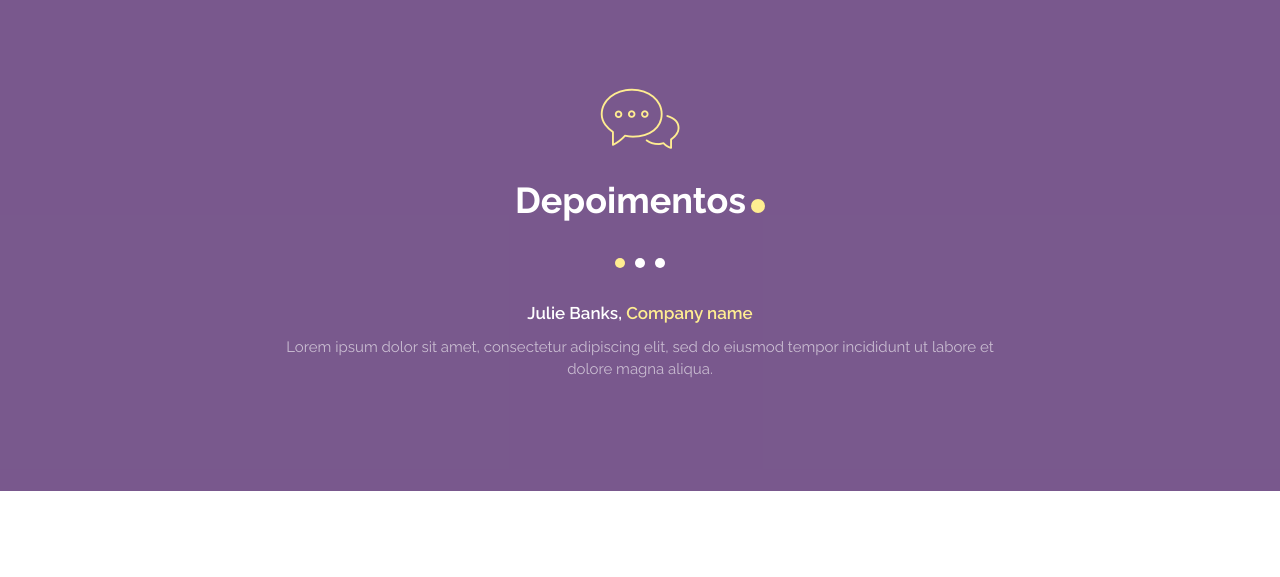
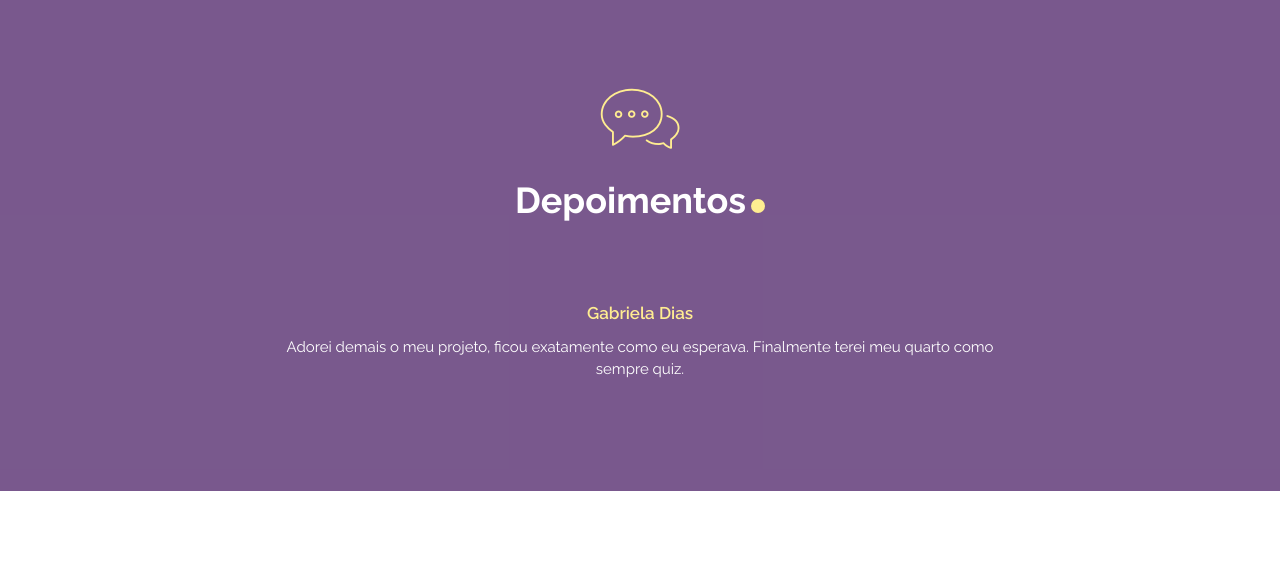
Before and after one commit to franklindias/designon, a Django app: page / in a window 1280 px wide. Shown: the part 1564-2141 px from the top of the page. Run offline with Django 3.2, Linux system fonts and the light colour scheme; some libraries are stand-ins or nearby versions.

Commit message:
depoimentos gabriela

```diff
--- a/designon/core/templates/index.html
+++ b/designon/core/templates/index.html
@@ -207,31 +207,14 @@ type="text/javascript";e.parentNode.insertBefore($,e)})(document,"script");
 	  				</header>
   				</div>
 				<div class="review-carousel carousel">
+
+
 					<div class="review carousel-item">
 						<div class="col-md-8 col-md-offset-2">
 							<h3 class="review-author">
-								Julie Banks,
-								<span class="text-yellow">Company name</span>
+								<span class="text-yellow">Gabriela Dias</span>
 							</h3>
-  							<p class="text-muted">Lorem ipsum dolor sit amet, consectetur adipiscing elit, sed do eiusmod tempor 		   incididunt ut labore et dolore magna aliqua.</p>
-						</div>
-					</div>
-					<div class="review carousel-item">
-						<div class="col-md-8 col-md-offset-2">
-							<h3 class="review-author">
-								Julie Banks,
-								<span class="text-yellow">Company name</span>
-							</h3>
-  							<p>Lorem ipsum dolor sit amet, consectetur adipiscing elit, sed do eiusmod tempor 		   incididunt ut labore et dolore magna aliqua.</p>
-						</div>
-					</div>
-					<div class="review carousel-item">
-						<div class="col-md-8 col-md-offset-2">
-							<h3 class="review-author">
-								Julie Banks,
-								<span class="text-yellow">Company name</span>
-							</h3>
-  							<p>Lorem ipsum dolor sit amet, consectetur adipiscing elit, sed do eiusmod tempor 		   incididunt ut labore et dolore magna aliqua.</p>
+  							<p>Adorei demais o meu projeto, ficou exatamente como eu esperava. Finalmente terei meu quarto como sempre quiz.</p>
 						</div>
 					</div>
 				</div>
```
